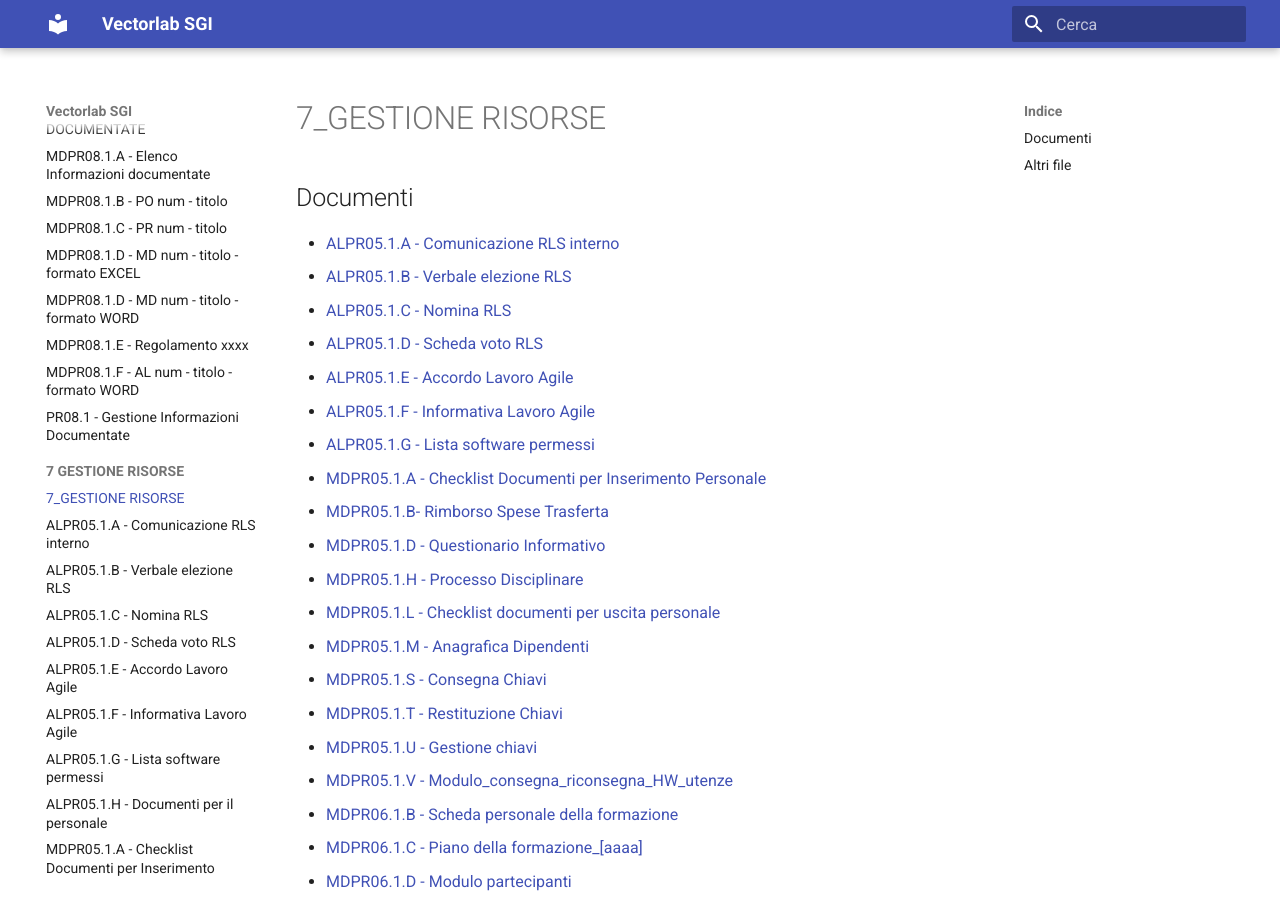
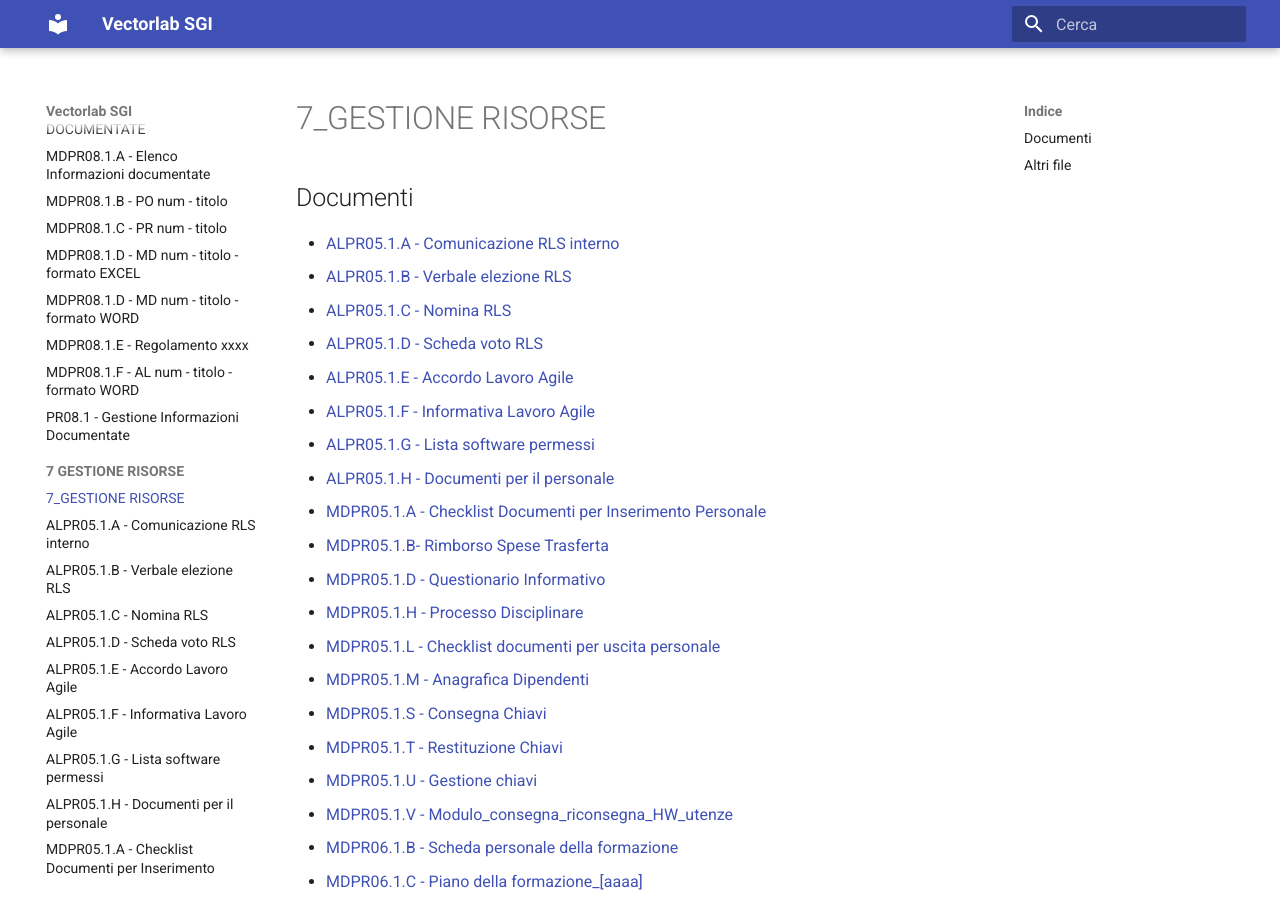
Before and after one commit to davideruzzenenti/Vectorlab-SGI, an MkDocs documentation site: the page built from docs/7_GESTIONE RISORSE/index.md, in a window 1280 px wide and 900 px high. Built offline with MkDocs 1.6.1 and Material for MkDocs 9.7.7, drawn with Linux system fonts in a browser that asks for light colours.

Commit message:
Aggiunge ALPR05.1.H all'indice della sezione 7
Co-Authored-By: Claude Opus 5.5 <noreply@anthropic.com>

```diff
--- a/docs/7_GESTIONE RISORSE/index.md
+++ b/docs/7_GESTIONE RISORSE/index.md
@@ -9,6 +9,7 @@
 - [ALPR05.1.E - Accordo Lavoro Agile](ALPR05.1.E%20-%20Accordo%20Lavoro%20Agile.md)
 - [ALPR05.1.F - Informativa Lavoro Agile](ALPR05.1.F%20-%20Informativa%20Lavoro%20Agile.md)
 - [ALPR05.1.G - Lista software permessi](ALPR05.1.G%20-%20Lista%20software%20permessi.md)
+- [ALPR05.1.H - Documenti per il personale](ALPR05.1.H%20-%20Documenti%20per%20il%20personale.md)
 - [MDPR05.1.A - Checklist Documenti per Inserimento Personale](MDPR05.1.A%20-%20Checklist%20Documenti%20per%20Inserimento%20Personale.md)
 - [MDPR05.1.B-  Rimborso Spese Trasferta](MDPR05.1.B-%20%20Rimborso%20Spese%20Trasferta.md)
 - [MDPR05.1.D - Questionario Informativo](MDPR05.1.D%20-%20Questionario%20Informativo.md)
```
